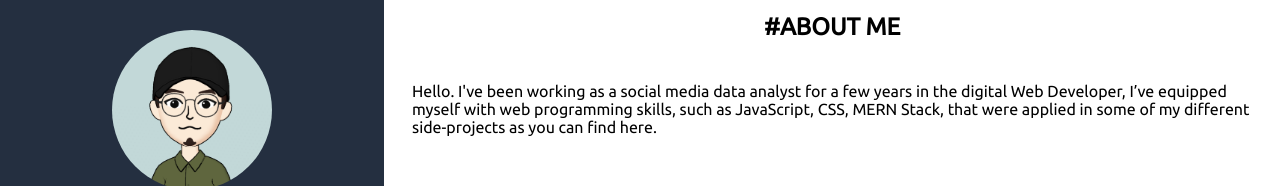
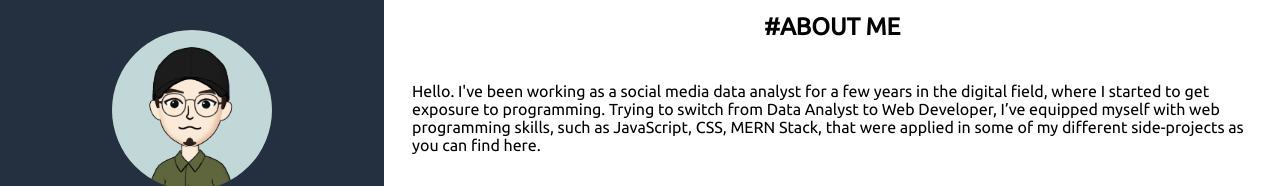
Before and after one commit to Dic21/about-me, a plain HTML site: page index.html in a window 1280 px wide. Shown: the top 186 px of the page. Drawn offline with nearby package versions, Linux system fonts and the light colour scheme.

Commit message:
info update

```diff
--- a/index.html
+++ b/index.html
@@ -30,7 +30,7 @@
             <div id="content">
                 <section id="aboutMe">
                     <div><h2>#ABOUT ME</h2></div>
-                    <p>Hello. I've been working as a social media data analyst for a few years in the digital Web Developer, I’ve equipped myself with web programming skills, such as JavaScript, CSS, MERN Stack, that were applied in some of my different side-projects as you can find here. </p>
+                    <p>Hello. I've been working as a social media data analyst for a few years in the digital field, where I started to get exposure to programming. Trying to switch from Data Analyst to Web Developer, I’ve equipped myself with web programming skills, such as JavaScript, CSS, MERN Stack, that were applied in some of my different side-projects as you can find here. </p>
 
                     <p>Feel free to contact me at <a class="aboutme-link" href="mailto:tek2atwork@gmail.com">tek2atwork@gmail.com</a></p>
                 </section>
```
